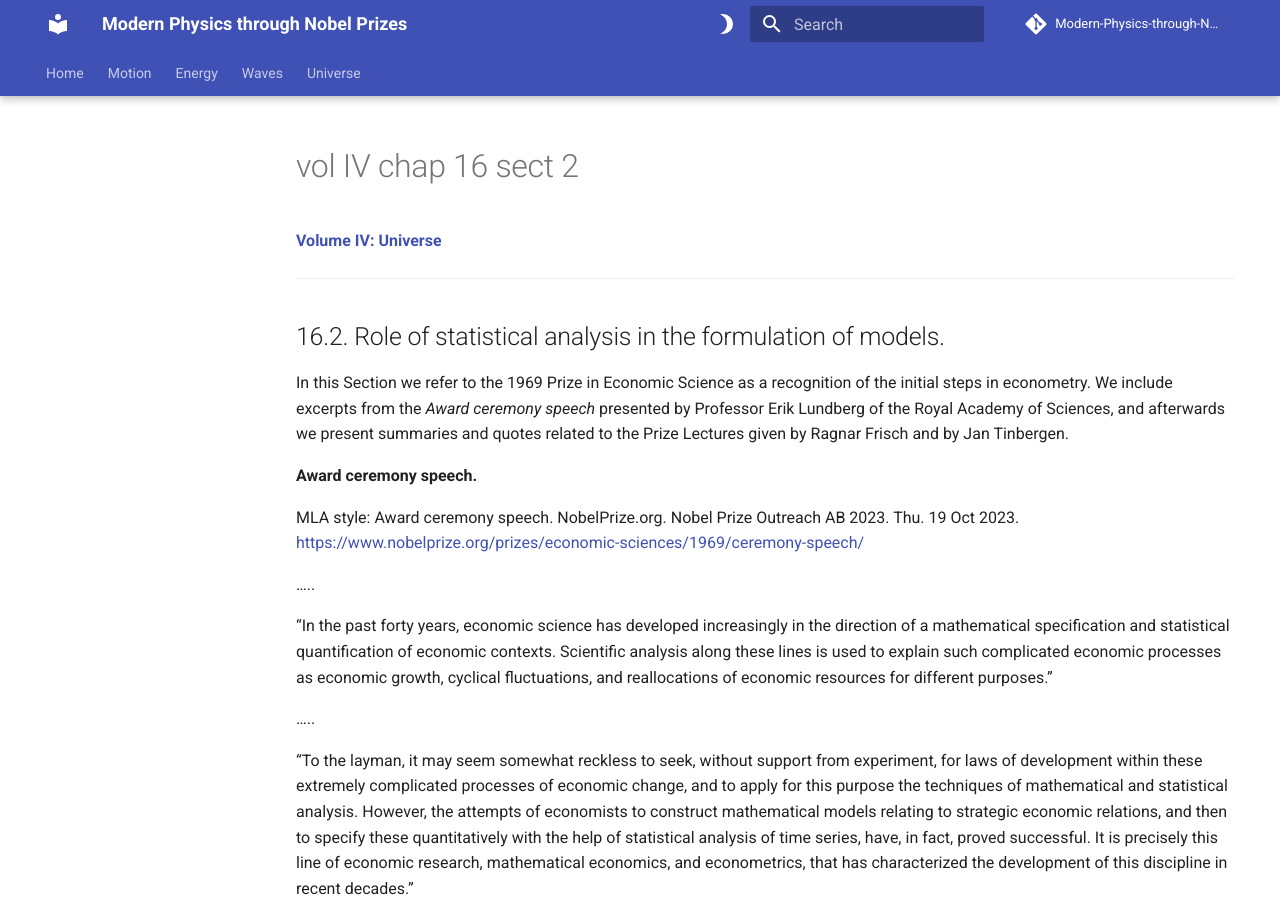
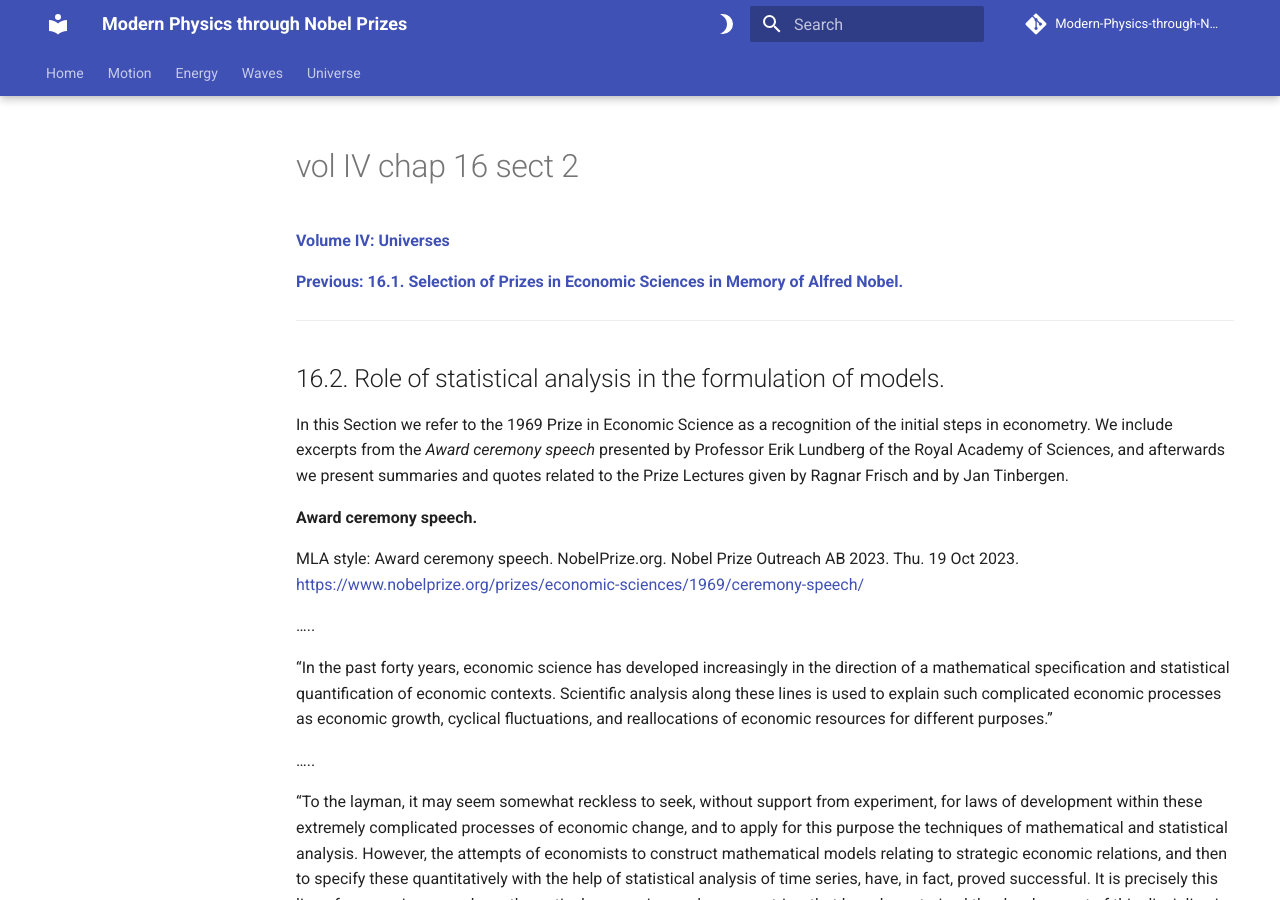
Before and after one commit to modphysnobel/modphysnobel.github.io, an MkDocs documentation site: the page built from docs/vol-IV/vol-IV-chap-16-sect-2.md, in a window 1280 px wide and 900 px high. Built offline with MkDocs 1.6.1 and Material for MkDocs 9.7.7, drawn with Linux system fonts in a browser that asks for light colours; some web fonts are replaced; comment, search, counter and statistics services are not loaded; some of the changed text lies outside the part shown.

Commit message:
Update vol-IV-chap-16-sect-2.md

```diff
--- a/docs/vol-IV/vol-IV-chap-16-sect-2.md
+++ b/docs/vol-IV/vol-IV-chap-16-sect-2.md
@@ -1,5 +1,6 @@
+[**Volume IV: Universes**](https://modphysnobel.github.io/vol-IV/volume-IV/)
 
-[**Volume IV: Universe**](./volume-IV.md)
+[**Previous: 16.1. Selection of Prizes in Economic Sciences in Memory of Alfred Nobel.**](https://modphysnobel.github.io/vol-IV/vol-IV-chap-16-sect-1/)
 
 ***
 
@@ -242,4 +243,4 @@
 
 ***
 
-[**Next: 15.3. Interpretation of natural experiments in Economic sciences.**](./vol-IV-chap-15-sect-3.md)
+[**Next: 16.3. Interpretation of natural experiments in Economic sciences.**](https://modphysnobel.github.io/vol-IV/vol-IV-chap-16-sect-3/)
```
